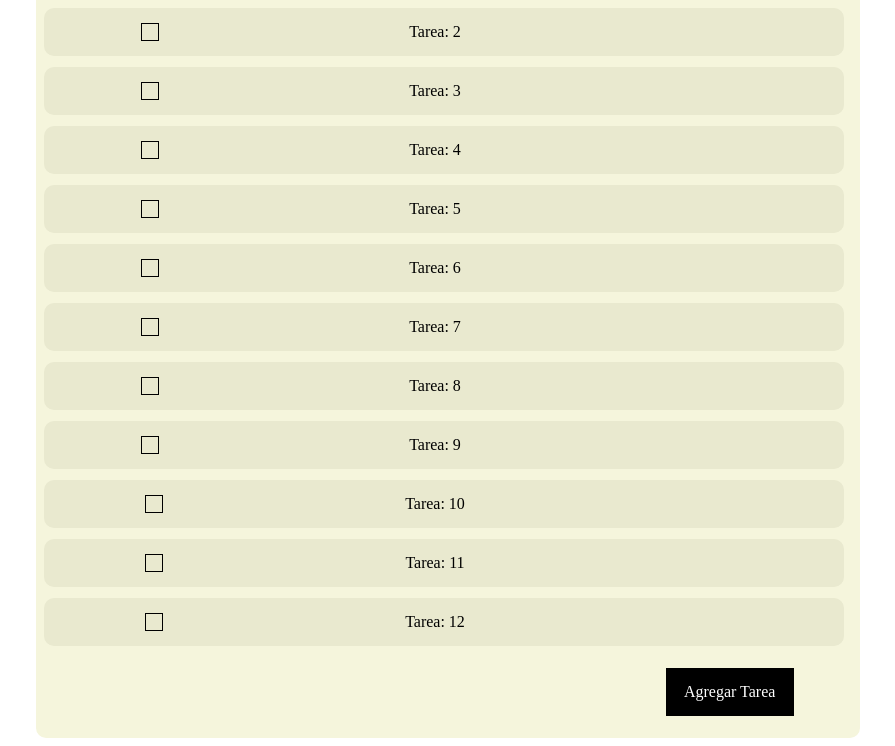
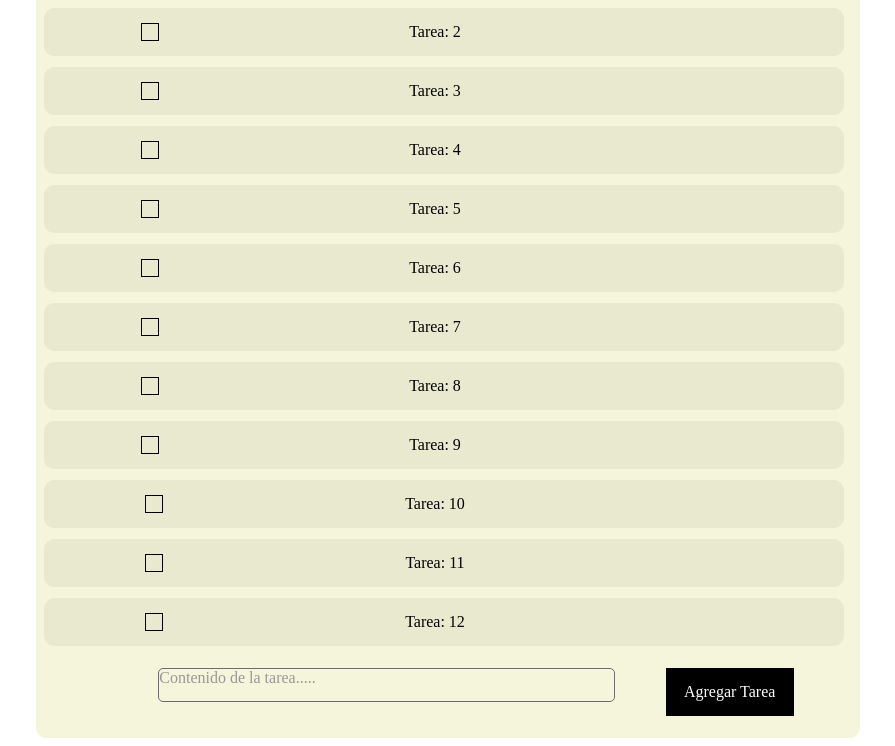
Before and after one commit to Aandreeemele/App-Tareas, a plain HTML site: page index.html in a window 1280 px wide. Shown: the part 134-880 px from the top of the page, without its empty margins (192-1087 px from the left). Drawn offline with Linux system fonts and the light colour scheme.

Commit message:
Contenedor terminado 2

```diff
--- a/componentes/contenedor/contenedor.css
+++ b/componentes/contenedor/contenedor.css
@@ -249,3 +249,12 @@
     height: 1rem;
     border: 1px solid black;
 }
+.div-bus{
+    height: 2rem;
+    border: 1px solid rgb(110, 108, 108);
+    border-radius: 5px;
+    grid-row: 27/28;
+    grid-column: 3/7;
+
+    color: rgb(153, 151, 151);
+}
--- a/componentes/contenedor/data.js
+++ b/componentes/contenedor/data.js
@@ -20,6 +20,11 @@ function createSection() {
         section.appendChild(div);
     }
 
+    let newDiv = document.createElement('div');
+    newDiv.className = "div-bus";
+    newDiv.textContent = "Contenido de la tarea.....";
+    section.appendChild(newDiv);
+
     return section;
 }
 
```
